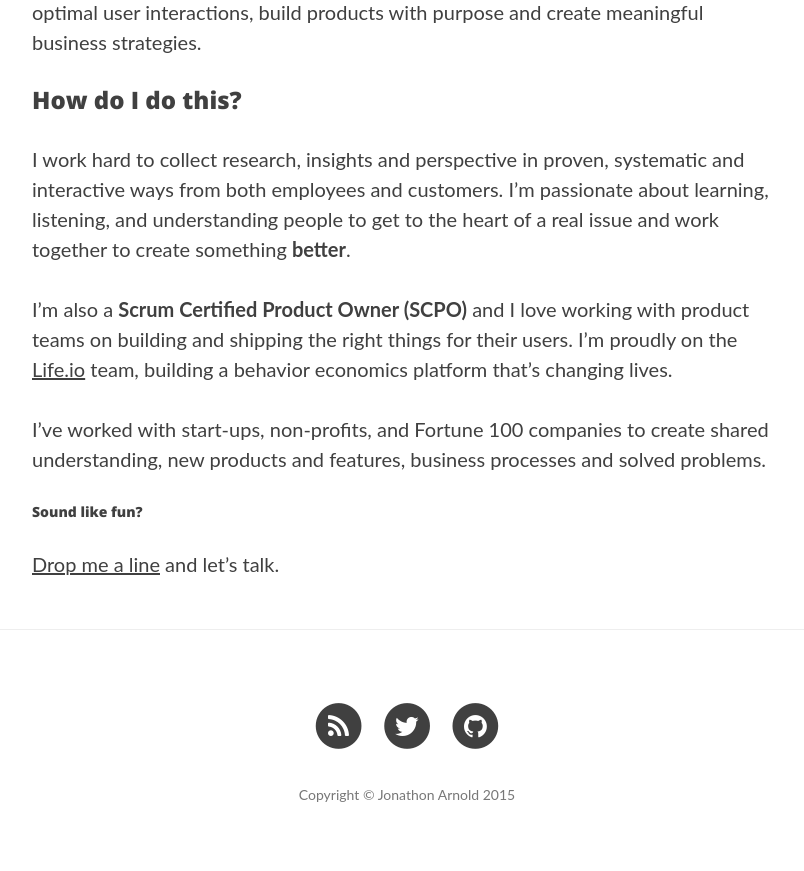
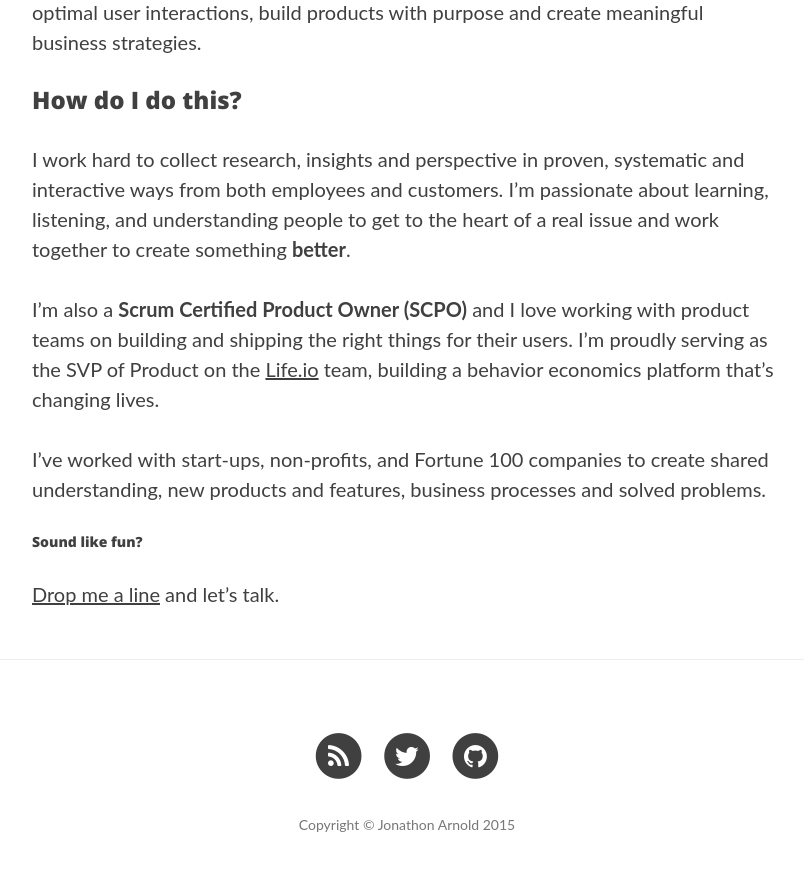
Before and after one commit to jon-arnold/jon-arnold, a Jekyll site: the page built from about.md, in a window 1280 px wide and 900 px high, scrolled down 677 px. Shown: the top 871 px of the window, without its empty margins (233-1037 px from the left). Built offline with Jekyll 4.4.1, drawn with Linux system fonts in a browser that asks for light colours; nearby versions of some CDN libraries.

Commit message:
about title change

```diff
--- a/about.md
+++ b/about.md
@@ -14,7 +14,7 @@ I’m passionate about great experiences, both in software and in physical space
 
 I work hard to collect research, insights and perspective in proven, systematic and interactive ways from both employees and customers. I'm passionate about learning, listening, and understanding people to get to the heart of a real issue and work together to create something **better**.
 
-I'm also a **Scrum Certified Product Owner (SCPO)** and I love working with product teams on building and shipping the right things for their users. I'm proudly on the [Life.io](http://life.io) team, building a behavior economics platform that's changing lives.
+I'm also a **Scrum Certified Product Owner (SCPO)** and I love working with product teams on building and shipping the right things for their users. I'm proudly serving as the SVP of Product on the [Life.io](http://life.io) team, building a behavior economics platform that's changing lives.
 
 I’ve worked with start-ups, non-profits, and Fortune 100 companies to create shared understanding, new products and features, business processes and solved problems.
 
```
